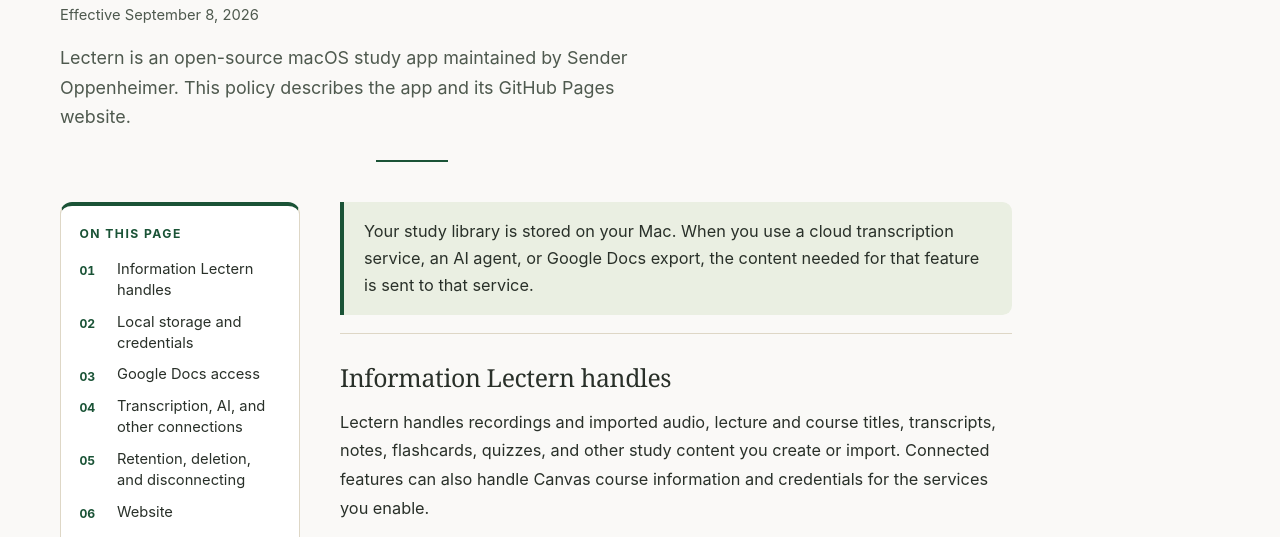
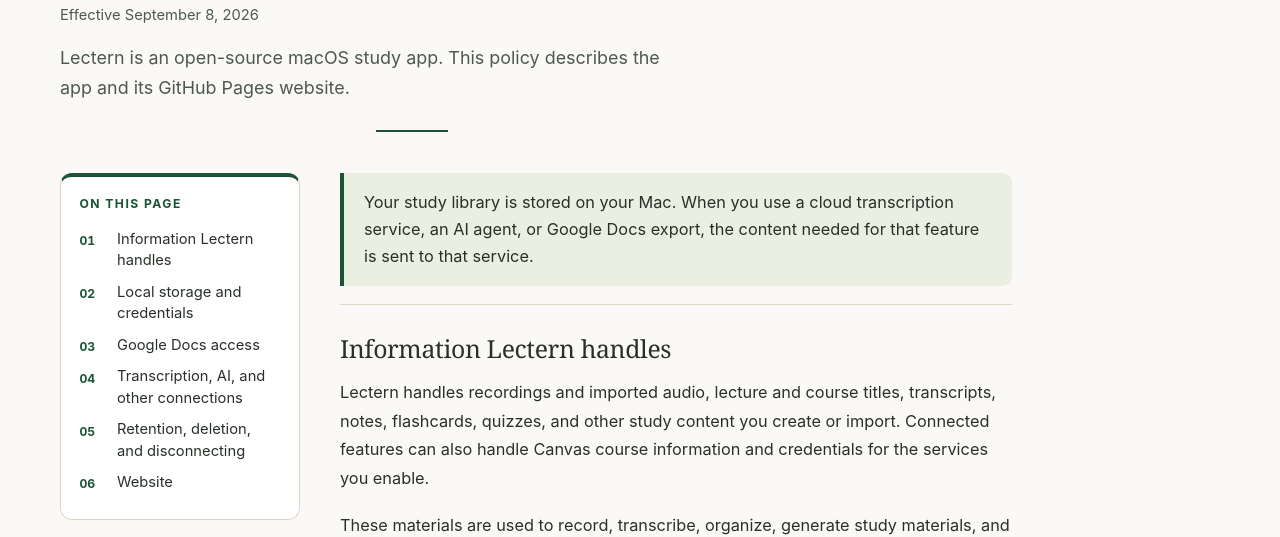
Before and after one commit to aoppenh1-afk/Lectern, a plain HTML site: page privacy.html in a window 1280 px wide. Shown: the part 211-748 px from the top of the page. Drawn offline with Linux system fonts and the light colour scheme; no server answers.

Commit message:
Remove maintainer name from privacy and terms intros

```diff
--- a/privacy.html
+++ b/privacy.html
@@ -28,7 +28,7 @@
 <p class="legal-eyebrow">Lectern / Privacy</p>
 <h1 class="legal-title">Privacy policy</h1>
 <p class="legal-meta">Effective September 8, 2026</p>
-<p class="legal-lede">Lectern is an open-source macOS study app maintained by Sender Oppenheimer. This policy describes the app and its GitHub Pages website.</p>
+<p class="legal-lede">Lectern is an open-source macOS study app. This policy describes the app and its GitHub Pages website.</p>
 <hr class="legal-hero-rule">
 </div>
 <div class="legal-layout">
```
Also changed, not shown: terms.html (+1 -1 lines), website/privacy.html (+1 -1 lines), website/terms.html (+1 -1 lines).
